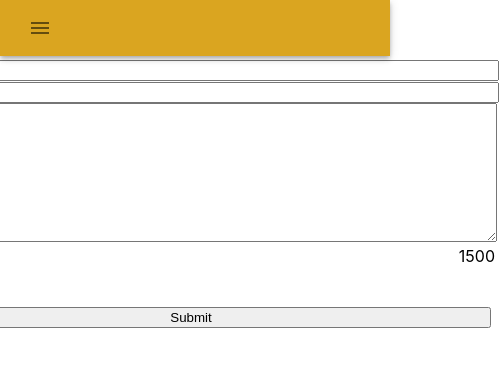
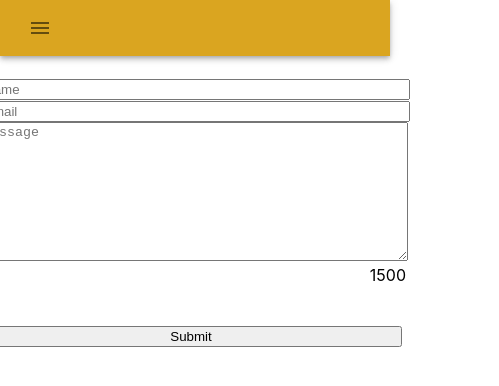
Before and after one commit to connkat/taliae, a React (Create React App) app: page /contact in a window 390 px wide. Shown: the top 386 px of the page, 499 px wide, since content can reach past the window. Built offline with nearby package versions, Linux system fonts and the light colour scheme.

Commit message:
mobile view complete

```diff
--- a/src/components/Accordions/Accordions.css
+++ b/src/components/Accordions/Accordions.css
@@ -1,5 +1,5 @@
 .Accordion {
-  width: 50vh;
+  width: 100%;
   font-family: "Varela Round";
   color: grey;
   padding-bottom: 5vh;
--- a/src/pages/Contact.css
+++ b/src/pages/Contact.css
@@ -1,15 +1,15 @@
-.Contact{
-margin-top: 15%;
-justify-content: center;
-display: flex;
+.Contact {
+  margin-top: 15%;
+  justify-content: center;
+  display: flex;
 }
 
 input {
-  width: 600px;
+  width: 150vh;
 }
 textarea {
   height: 10em;
-  width: 600px;
+  width: 150vh;
 }
 
 div[role="alert"] {
@@ -18,7 +18,26 @@ div[role="alert"] {
 }
 
 .message-chars-left {
-  width: 600px;
+  width: 150vh;
   margin: auto;
   text-align: right;
 }
+
+/* ////   Mobile   //// */
+
+@media only screen and (max-width: 600px) {
+
+  .Contact {
+    margin-top: 20%;
+  }
+
+  input {
+    width: 50vh;
+  }
+  textarea {
+    width: 50vh;
+  }
+  .message-chars-left {
+    width: 50vh;
+  }
+}
--- a/src/pages/Home.css
+++ b/src/pages/Home.css
@@ -11,10 +11,11 @@
   padding-bottom: 5vh;
   align-items: flex-start;
   display: flex;
-  height: 50vh;
+  height: 40vh;
   display: visible;
   position: relative;
   left: 0em;
+  margin:0;
 }
 
 .logo-mobile {
@@ -30,14 +31,16 @@
 
 .center {
   width: 33%;
+  display: flex;
+  justify-content: center;
 }
 
 .left-side {
-  width: 33%;
+  width: 32%;
 }
 
 .right-side {
-  width: 33%;
+  width: 32%;
 }
 
 /* ////   Mobile   //// */
```
